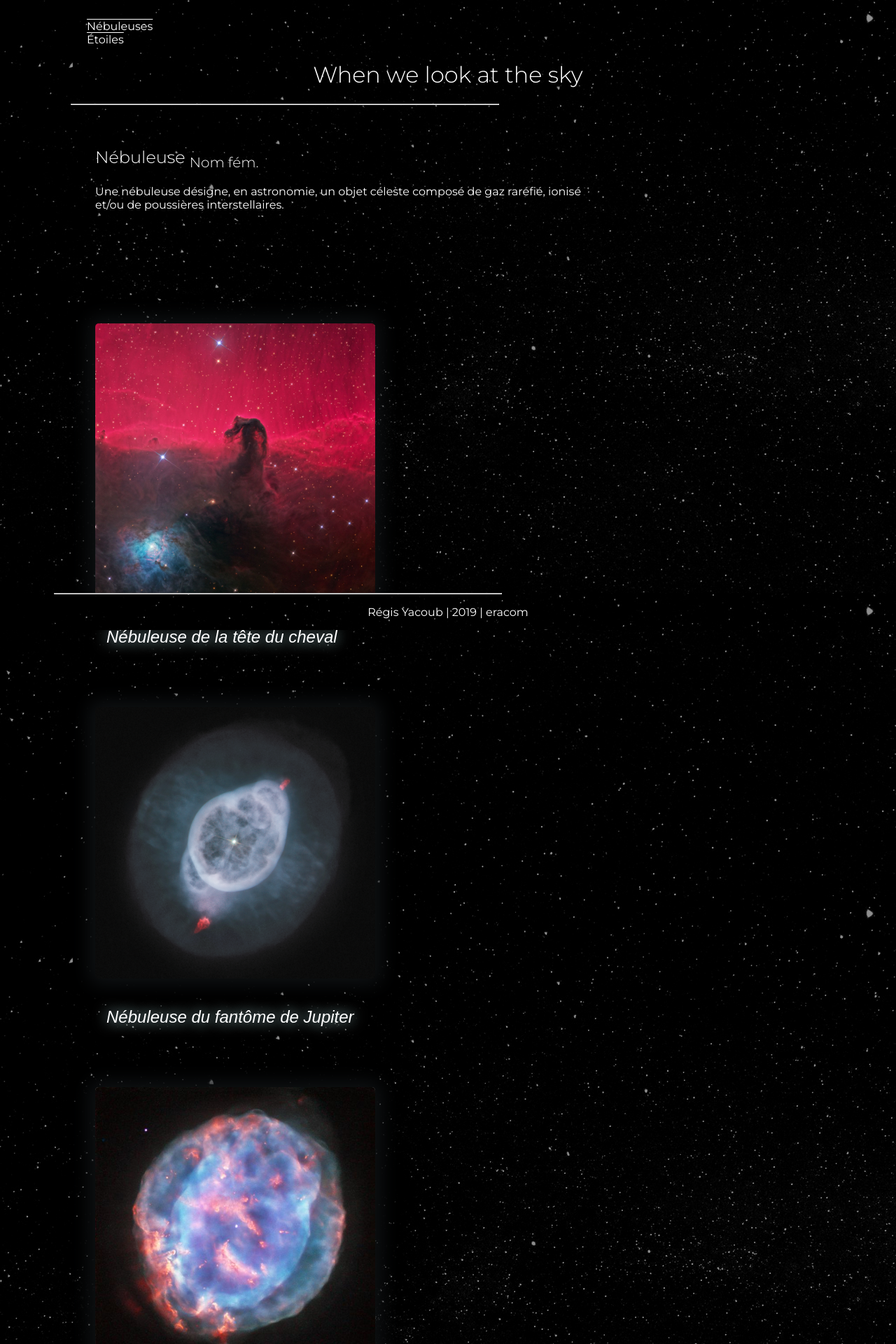
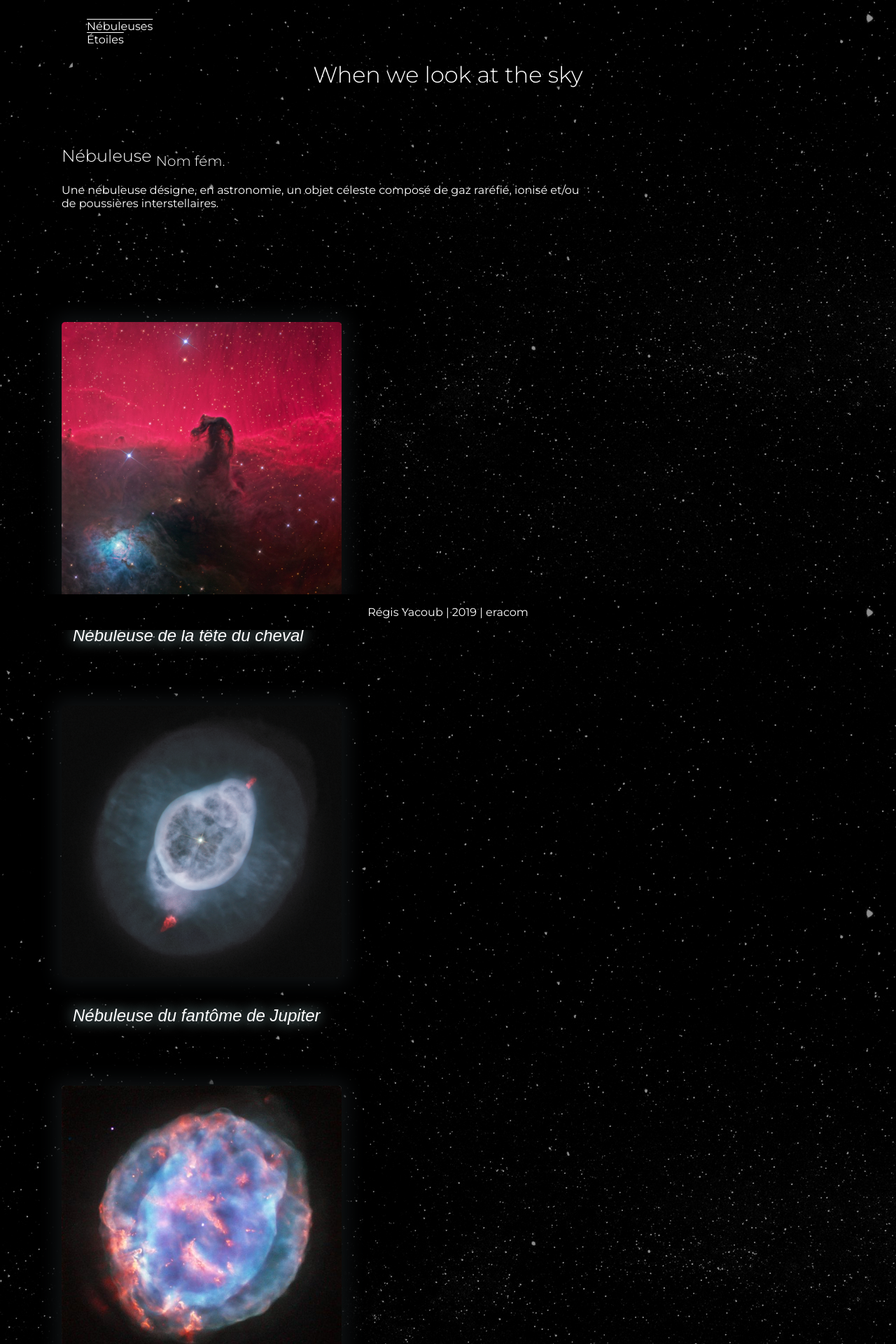
Before and after one commit to Eracom-ID471/projet-2-regisyacoub, a Jekyll site: the page built from nebuleuses.html, in a window 1280 px wide. Shown: the top 1920 px of the page at 70% size. Built offline with Jekyll 4.4.1, drawn with Linux system fonts in a browser that asks for light colours.

Commit message:
whitout hr

```diff
--- a/_includes/footer.html
+++ b/_includes/footer.html
@@ -1,5 +1,4 @@
 <footer class="footer">
-<hr>
 <p>
 Régis Yacoub | 2019 | eracom
 
--- a/_includes/header.html
+++ b/_includes/header.html
@@ -4,5 +4,4 @@
   <h1>
     When we look at the sky
     </h1>
-    <hr>
 </header>
--- a/_sass/main.scss
+++ b/_sass/main.scss
@@ -44,7 +44,6 @@ body {
   text-align: center;
   padding: 20px;
   margin-bottom: 40px;
-  border-radius: 3px;
 }
 
 h1,
@@ -63,7 +62,7 @@ h6 {
 }
 
 .space {
-  margin-left: 8em;
+  margin-left: 5em;
   margin-bottom: 3em;
 }
 
```
